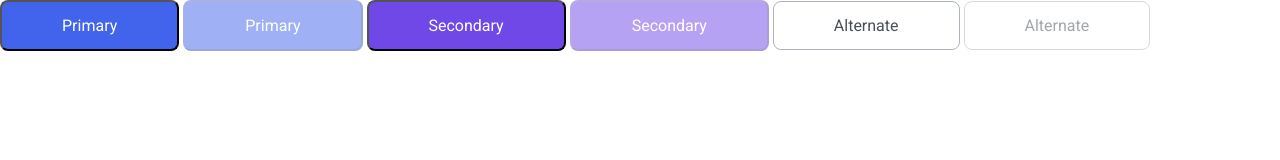
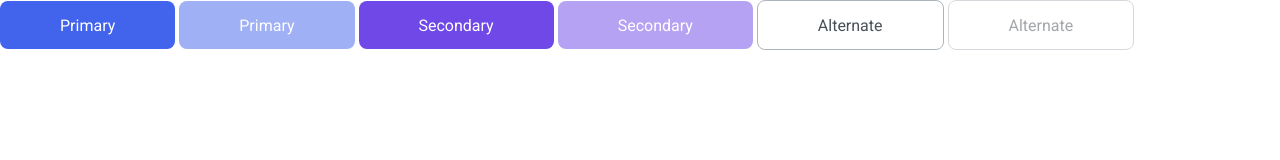
Before and after one commit to js-tasks-ru/htmlcss-20230124_lialia-ru, a website: page 03-lection1/01-button/index.html in a window 1280 px wide. Drawn offline with Linux system fonts and the light colour scheme.

Commit message:
I deleted border

```diff
--- a/03-lection1/01-button/button.css
+++ b/03-lection1/01-button/button.css
@@ -7,9 +7,10 @@
     border-radius: 8px;
     text-align: center;
     color: var(--white);
-    padding: 14px 60px 14px 60px;
+    padding: 15px 60px 14px 60px;
     cursor: pointer;
     transition: opacity 200ms ease-in-out, background 200ms ease-in-out;
+    border: none;
 }
 
 .button_primary {
```
